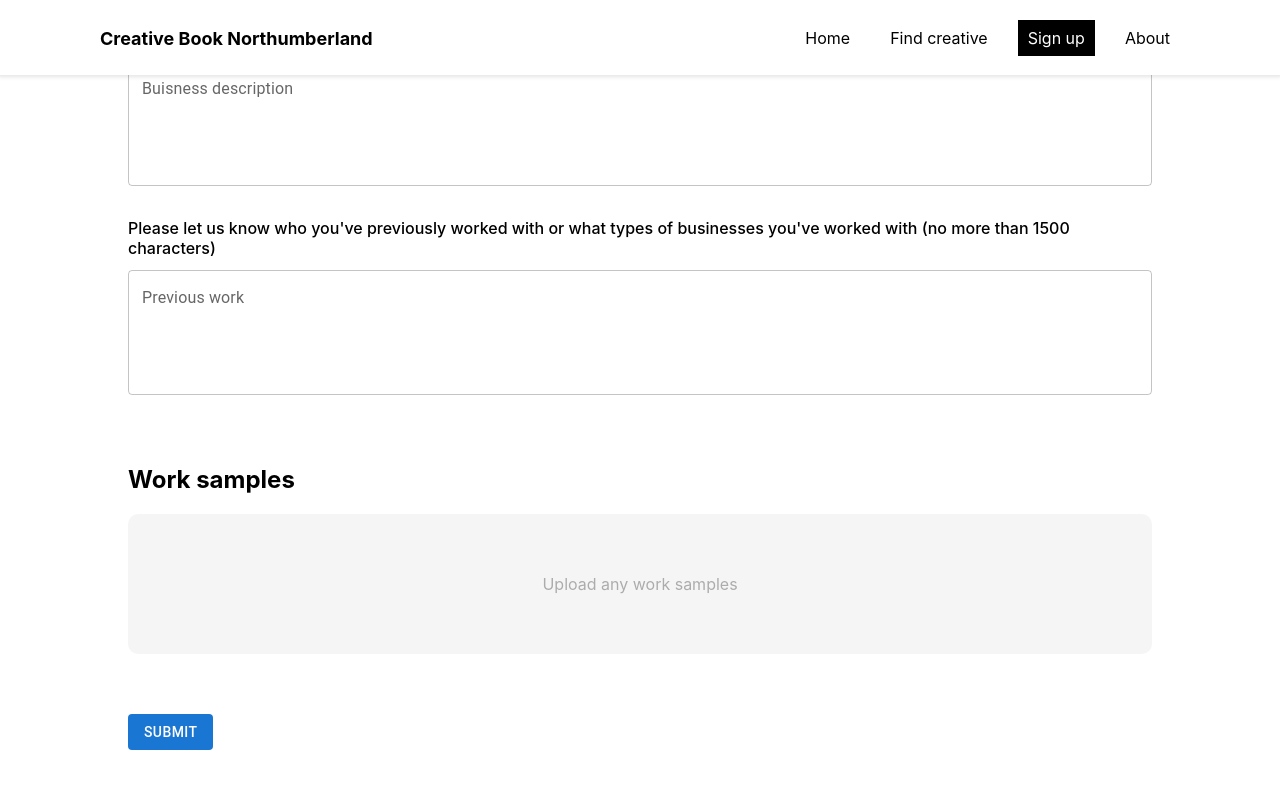
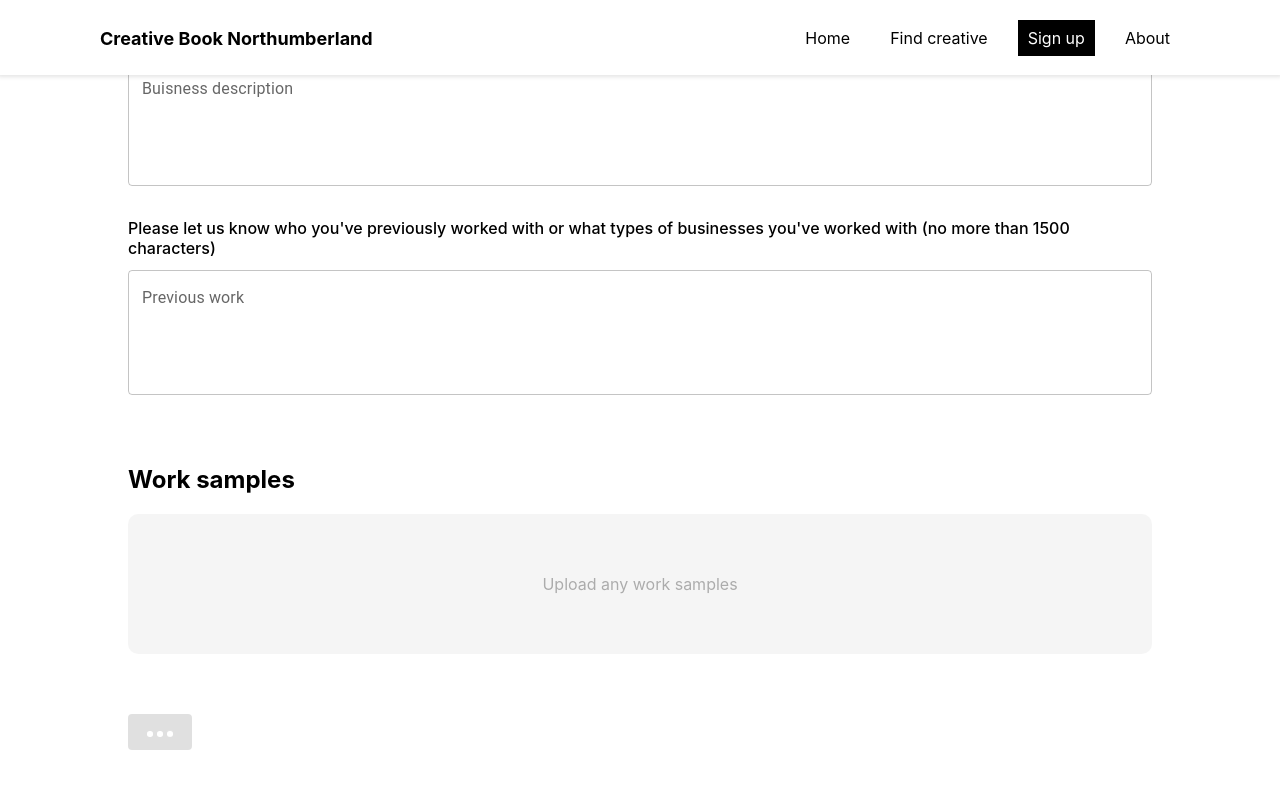
Before and after one commit to Oliver-Redeyoff/blackbook, a React (Create React App) app in the folder frontend/: page /signup in a window 1280 px wide. Both pictures are taken after typing "Sample", "Sample", "Sample", "Sample", "Sample", "Sample" into the empty fields and a click on the button "SUBMIT". Shown: the top 788 px of the page. Built offline with nearby package versions, Linux system fonts and the light colour scheme.

Commit message:
Added loading to form page

```diff
--- a/frontend/src/components/Loader.js
+++ b/frontend/src/components/Loader.js
@@ -1,12 +1,12 @@
 import '../css/Loader.css'
 
-function Loader() {
+function Loader(props) {
 
   return (
     <div className='loader'>
-        <div className='dot' />
-        <div className='dot' />
-        <div className='dot' />
+        <div className='dot' style={{'backgroundColor': props.color ?? 'black'}} />
+        <div className='dot' style={{'backgroundColor': props.color ?? 'black'}} />
+        <div className='dot' style={{'backgroundColor': props.color ?? 'black'}} />
     </div>
   )
 
--- a/frontend/src/components/PorfolioForm.js
+++ b/frontend/src/components/PorfolioForm.js
@@ -4,6 +4,8 @@ import Grid from '@mui/material/Grid'
 import TextField from '@mui/material/TextField'
 import Radio from '@mui/material/Radio'
 import Button from '@mui/material/Button'
+
+import Loader from './Loader'
 
 import { useEffect, useState } from 'react'
 
@@ -87,6 +89,7 @@ function PortfolioForm() {
     }
   })
 
+
   const [portfolioForm, setPortfolioForm] = useState(formSchema.generateInitialForm())
   const [services, setServices] = useState([
     'Graphic Design', 'Photography', 'Illustration',
@@ -94,6 +97,9 @@ function PortfolioForm() {
     'Website building', 'Legal advice', 'Financial advice'
   ])
   const [newService, setNewService] = useState('')
+  const [submitLoading, setSubmitLoading] = useState(false)
+  const [submitted, setSubmitted] = useState(false)
+
 
   function notEmpty(input) {
     if (input == '' || input == [] || input == null || Object.keys(input).length == 0) {
@@ -143,6 +149,8 @@ function PortfolioForm() {
   }
 
   function submit() {
+    setSubmitLoading(true)
+
     var [formValid, portfolioFormCopy] = formSchema.validate(portfolioForm)
     setPortfolioForm(portfolioFormCopy)
 
@@ -152,6 +160,10 @@ function PortfolioForm() {
 
     var portfolioDict = formSchema.generateValuesDict(portfolioFormCopy)
     api.postPortfolio(portfolioDict)
+      .finally(() => {
+        setSubmitLoading(false)
+        setSubmitted(true)
+      })
   }
 
 
@@ -239,7 +251,11 @@ function PortfolioForm() {
         </Grid>
       </Grid>
 
-      <Button style={{'marginTop': '60px'}} variant='contained' onClick={submit} disableElevation>Submit</Button>
+      <Button style={{'marginTop': '60px'}} variant='contained' disabled={submitted || submitLoading} onClick={submit} disableElevation>
+        { submitLoading==true ? <Loader color='white' /> : (
+          submitted==true ? 'Submitted!' : 'Submit'
+        ) }
+      </Button>
 
     </div>
   )
```
